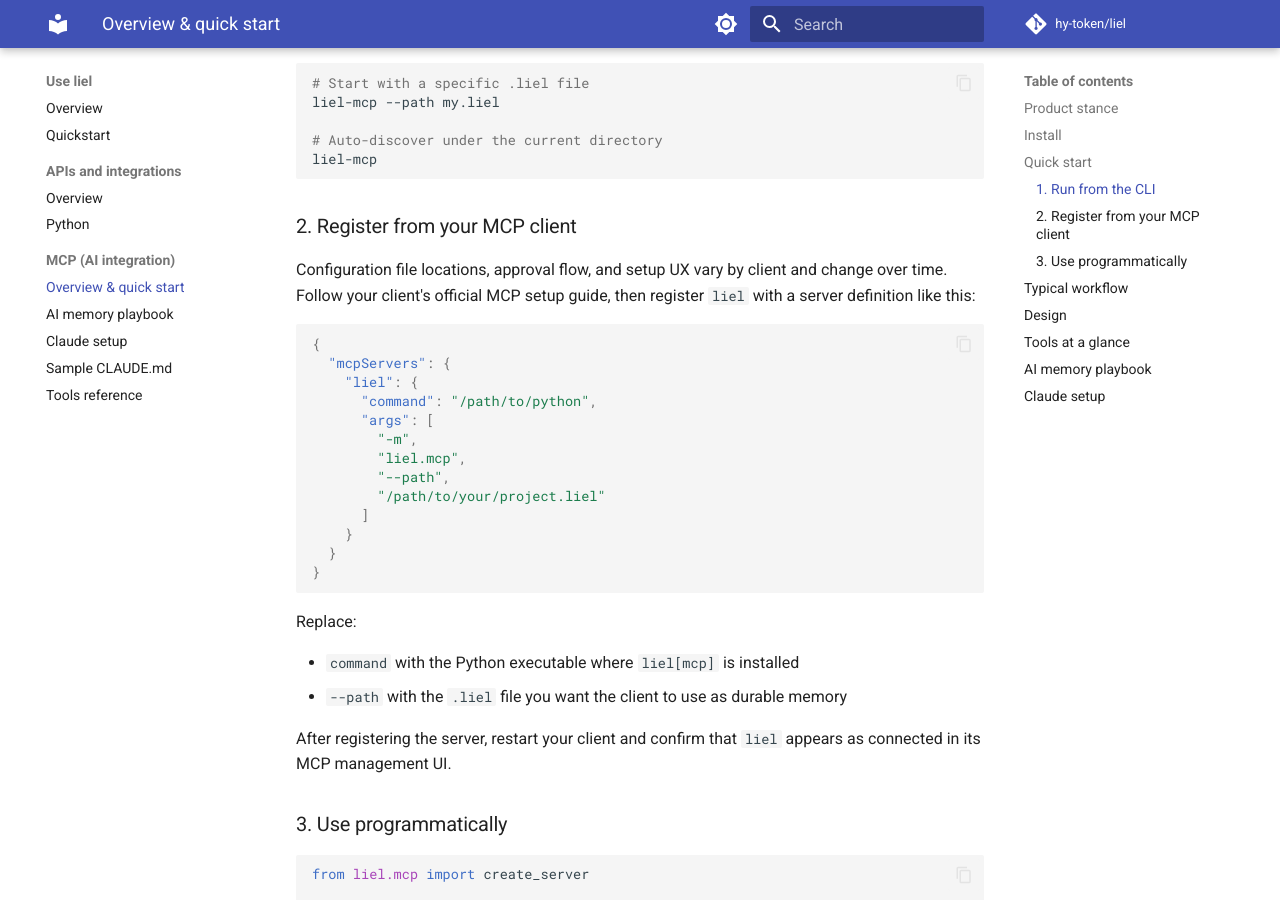
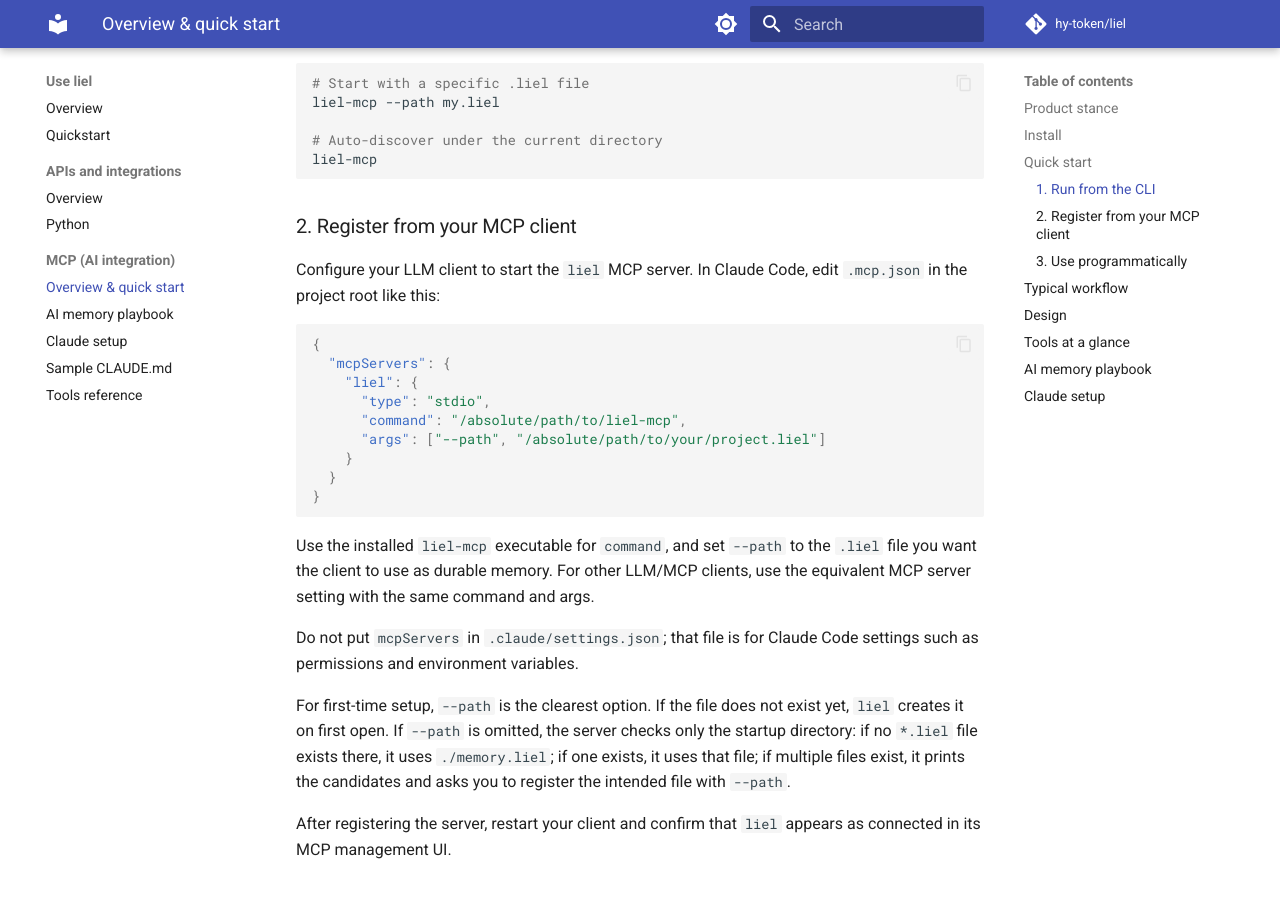
Before and after one commit to hy-token/liel, an MkDocs documentation site: the page built from docs/guide/mcp/index.md, in a window 1280 px wide and 900 px high, scrolled down 1163 px. Built offline with MkDocs 1.6.1 and Material for MkDocs 9.7.7, drawn with Linux system fonts in a browser that asks for light colours; comment, search, counter and statistics services are not loaded.

Commit message:
release: v0.2.12
Sync public release repo from liel-dev d927bb7.

Changelog summary:
- Changed: **LLM setup docs** - Documented Claude Code setup through project-level
- Changed: **Benchmark output** - Show item counts for each benchmark row and include the
- Changed: **Reference docs** - Added benchmark interpretation and practical `.liel` file
- Fixed: **MCP startup** - When `--path` is omitted, the server now checks only the

Full notes: CHANGELOG.md [0.2.12]

````diff
--- a/Cargo.toml
+++ b/Cargo.toml
@@ -1,6 +1,6 @@
 [package]
 name = "liel"
-version = "0.2.11"
+version = "0.2.12"
 edition = "2021"
 rust-version = "1.74"
 description = "SQLite-like single-file embedded Property Graph database"
--- a/docs/guide/mcp/index.md
+++ b/docs/guide/mcp/index.md
@@ -54,30 +54,33 @@
 
 ### 2. Register from your MCP client
 
-Configuration file locations, approval flow, and setup UX vary by client and
-change over time. Follow your client's official MCP setup guide, then register
-`liel` with a server definition like this:
+Configure your LLM client to start the `liel` MCP server. In Claude Code, edit
+`.mcp.json` in the project root like this:
 
 ```json
 {
   "mcpServers": {
     "liel": {
-      "command": "/path/to/python",
-      "args": [
-        "-m",
-        "liel.mcp",
-        "--path",
-        "/path/to/your/project.liel"
-      ]
+      "type": "stdio",
+      "command": "/absolute/path/to/liel-mcp",
+      "args": ["--path", "/absolute/path/to/your/project.liel"]
     }
   }
 }
 ```
 
-Replace:
+Use the installed `liel-mcp` executable for `command`, and set `--path` to the
+`.liel` file you want the client to use as durable memory. For other LLM/MCP
+clients, use the equivalent MCP server setting with the same command and args.
 
-- `command` with the Python executable where `liel[mcp]` is installed
-- `--path` with the `.liel` file you want the client to use as durable memory
+Do not put `mcpServers` in `.claude/settings.json`; that file is for Claude
+Code settings such as permissions and environment variables.
+
+For first-time setup, `--path` is the clearest option. If the file does not
+exist yet, `liel` creates it on first open. If `--path` is omitted, the server
+checks only the startup directory: if no `*.liel` file exists there, it uses
+`./memory.liel`; if one exists, it uses that file; if multiple files exist, it
+prints the candidates and asks you to register the intended file with `--path`.
 
 After registering the server, restart your client and confirm that `liel`
 appears as connected in its MCP management UI.
--- a/mkdocs.yml
+++ b/mkdocs.yml
@@ -76,6 +76,7 @@
       - Overview: reference/index.md
       - Feature list: reference/features.md
       - Reliability and failure model: reference/reliability.md
+      - Benchmarks and file size notes: reference/benchmarks.md
       - Format spec: reference/format-spec.md
   - Use liel:
       - Overview: guide/index.md
--- a/pyproject.toml
+++ b/pyproject.toml
@@ -4,7 +4,7 @@
 
 [project]
 name = "liel"
-version = "0.2.11"
+version = "0.2.12"
 description = "Single-file graph memory for local AI, agents, and Python applications"
 readme = "README.md"
 license = { text = "MIT" }
````
Also changed, not shown: CHANGELOG.md (+20 -0 lines), README.md (+53 -18 lines), docs/guide/quickstart.md (+16 -11 lines), docs/reference/benchmarks.md (added, +60 -0 lines), docs/reference/index.md (+2 -0 lines), 6 other files.
